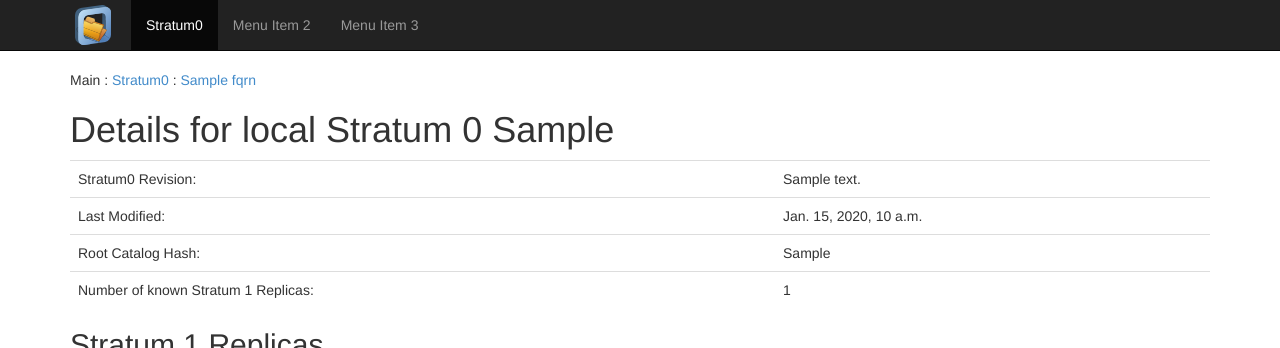
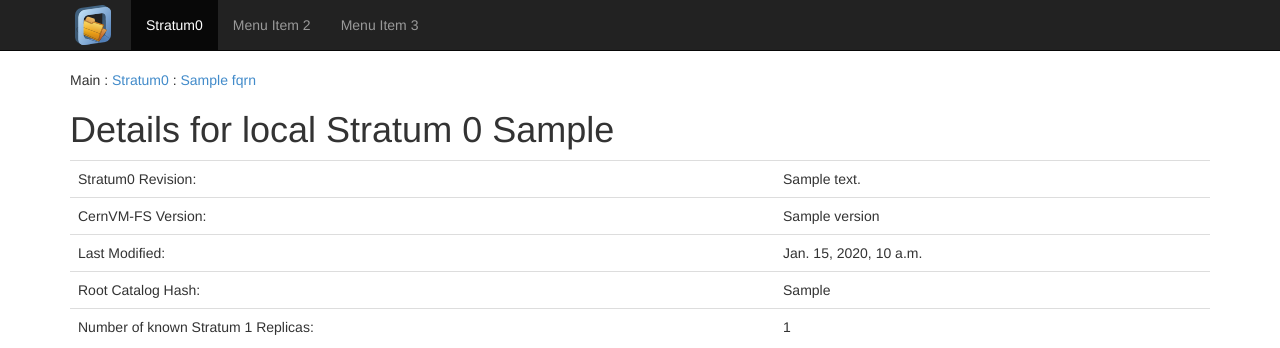
Before and after one commit to Moliholy/monitor, a Django app: template stratum0/templates/stratum0/details.html in a window 1280 px wide. Shown: the top 348 px of the page. Run offline with Django 3.2, Linux system fonts and the light colour scheme; the template is opened without the code that fills it: most values are stand-ins (such as "Sample title", 1, 10 or a date in 2020); some libraries are stand-ins or nearby versions.

Commit message:
show cvmfs version strings in details view

```diff
--- a/stratum0/templates/stratum0/details.html
+++ b/stratum0/templates/stratum0/details.html
@@ -10,6 +10,10 @@
     <tr>
         <td>Stratum0 Revision:</td>
         <td>{{ stratum0.manifest.revision }}</td>
+    </tr>
+    <tr>
+        <td>CernVM-FS Version:</td>
+        <td>{{ stratum0.version }}</td>
     </tr>
     <tr>
         <td>Last Modified:</td>
@@ -38,7 +42,7 @@
     </div>
     <div class="container">
         <div>
-            <h4>{{ stratum1.0.name }} Replica</h4>
+            <h4>{{ stratum1.0.name }} Replica <small>(running CernVM-FS {{ stratum1.1.version }})</small></h4>
         </div>
         <div>
             Current Revision: {{ stratum1.1.manifest.revision }} <small>(Last Snapshotted: {{ stratum1.1.last_snapshot }})</small>
```
